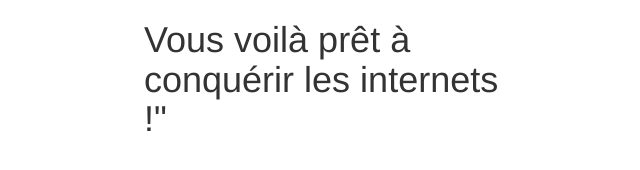
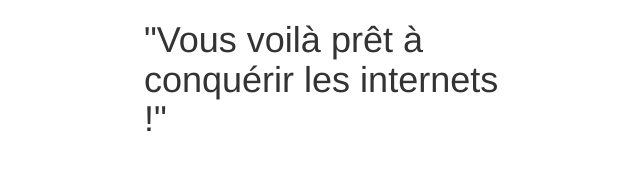
Before and after one commit to simolvr/Courtechelle_v2, a plain HTML site: page index.html in a window 1280 px wide. Shown: the whole page, without its empty margins (316-956 px from the left). Drawn offline with nearby package versions, Linux system fonts and the light colour scheme.

Commit message:
Update index.html

```diff
--- a/index.html
+++ b/index.html
@@ -2,6 +2,7 @@
 <html>
   <head>
     <meta charset="utf-8">
+    <meta http-equiv="X-UA-Compatible" content="IE=edge">
     <meta name="viewport" content="width=device-width, initial-scale=1">
 
     <title>--- TODO ---</title>
@@ -21,7 +22,7 @@
     <div class="container">
       <div class="row">
         <div class="col-md-4 col-md-offset-4">
-          <h1>Vous voilà prêt à conquérir les internets !"</h1>
+          <h1>"Vous voilà prêt à conquérir les internets !"</h1>
         </div>
       </div>
     </div>
```
